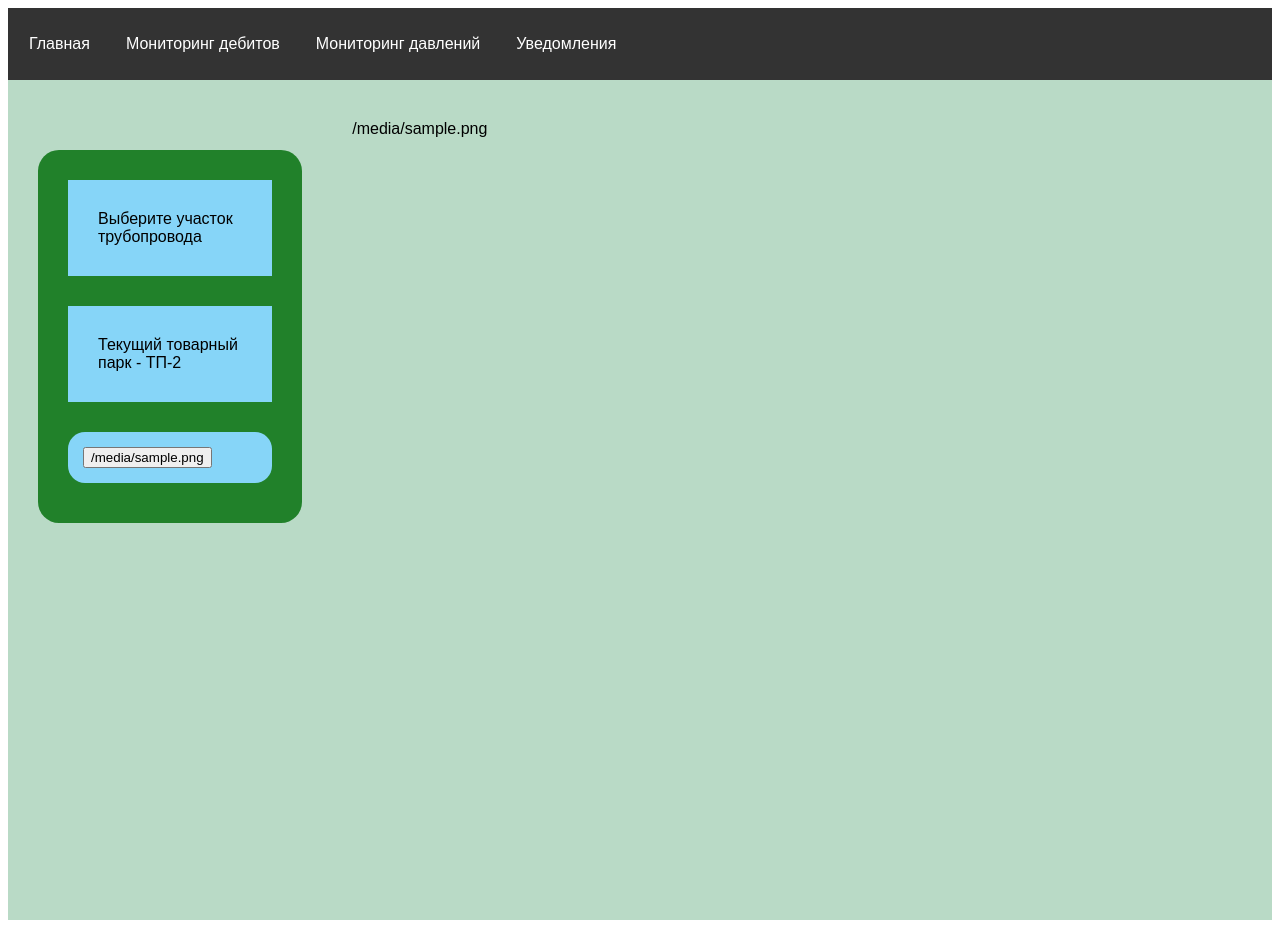
After one commit to rav1ll/well-visualisation, a Django app: template web_wells/web_interface_app/templates/web_interface_app/pressures_monitoring.html in a window 1280 px wide. The commit adds this page. Run offline with Django 4.2, Linux system fonts and the light colour scheme; the template is opened without the code that fills it: most values are stand-ins (such as "Sample title", 1, 10 or a date in 2020).

Commit message:
добавлено разделение мониторинга давлений и дебитов

```diff
--- a/web_wells/web_interface_app/templates/web_interface_app/base.html
+++ b/web_wells/web_interface_app/templates/web_interface_app/base.html
@@ -10,7 +10,7 @@
 <nav>
     <ul>
         <li><a href="{% url 'home' %}">Главная</a></li>
-        <li><a href="{% url 'monitoring' %}">Услуги</a></li>
+        <li><a href="{% url 'debits_monitoring' %}">Услуги</a></li>
     </ul>
 </nav>
 
--- a/web_wells/web_interface_app/templates/web_interface_app/monitoring.html
+++ b/web_wells/web_interface_app/templates/web_interface_app/debits_monitoring.html
@@ -13,7 +13,9 @@
     <nav>
         <ul>
             <li><a href="/">Главная</a></li>
-            <li><a href=" ">Мониторинг сети</a></li>
+
+            <li><a href=" ">Мониторинг дебитов</a></li>
+            <li><a href="/pressures_monitoring">Мониторинг давлений</a></li>
             <li><a href="/notifications">Уведомления</a></li>
 
         </ul>
@@ -29,6 +31,7 @@
 
             <label style="background-color: #86d5f8; padding: 30px">Выберите участок трубопровода </label>
             <label style="background-color: #86d5f8; padding: 30px">Текущий товарный парк - ТП-2</label>
+
 
                 {% for file_name in files %}
                     <div class="custom-button">
--- a/web_wells/web_interface_app/templates/web_interface_app/home.html
+++ b/web_wells/web_interface_app/templates/web_interface_app/home.html
@@ -52,7 +52,8 @@
 <nav>
     <ul>
         <li><a href="/">Главная</a></li>
-        <li><a href="monitoring">Мониторинг сети</a></li>
+        <li><a href="/debits_monitoring">Мониторинг дебитов</a></li>
+        <li><a href="/pressures_monitoring">Мониторинг 2</a></li>
         <li><a href="/notifications">Уведомления</a></li>
 
     </ul>
--- a/web_wells/web_interface_app/templates/web_interface_app/notifications.html
+++ b/web_wells/web_interface_app/templates/web_interface_app/notifications.html
@@ -13,7 +13,8 @@
 <nav>
     <ul>
         <li><a href="/">Главная</a></li>
-        <li><a href="/monitoring">Мониторинг сети</a></li>
+        <li><a href="/debits_monitoring">Мониторинг дебитов</a></li>
+        <li><a href="/pressures_monitoring">Мониторинг давлений</a></li>
         <li><a href=" ">Уведомления</a></li>
 
     </ul>
--- /dev/null
+++ b/web_wells/web_interface_app/templates/web_interface_app/pressures_monitoring.html
@@ -0,0 +1,137 @@
+<!DOCTYPE html>
+<html lang="en">
+
+<head>
+    <meta charset="UTF-8">
+    <meta name="viewport" content="width=device-width, initial-scale=1.0">
+
+    <title>Мониторинг сети трубопроводов</title>
+
+</head>
+
+<body>
+    <nav>
+        <ul>
+            <li><a href="/">Главная</a></li>
+            <li><a href="/debits_monitoring">Мониторинг дебитов</a></li>
+            <li><a href=" ">Мониторинг давлений</a></li>
+            <li><a href="/notifications">Уведомления</a></li>
+
+        </ul>
+    </nav>
+
+    <div class="well-visualization">
+
+    <form method="post">
+        <div class="well-visualization-settings">
+
+
+            {% csrf_token %}
+
+            <label style="background-color: #86d5f8; padding: 30px">Выберите участок трубопровода </label>
+            <label style="background-color: #86d5f8; padding: 30px">Текущий товарный парк - ТП-2</label>
+
+
+                {% for file_name in files %}
+                    <div class="custom-button">
+                        <input type="submit" id="{{ file_name }}" name="selected_file" value="{{ file_name }}" style="styles.custom-button">
+                    </div>
+                {% endfor %}
+
+
+        </div>
+    </form>
+        <div class="selected-file">
+            {% if selected_file %}
+            {{ selected_file|safe }}
+            {% endif %}
+        </div>
+    </div>
+
+
+    <style>
+
+        .custom-button{
+            display: flex;
+            flex-direction: row;
+            gap: 10px;
+            margin-bottom:10px;
+            padding: 15px;
+            border-radius: 17px;
+            background-color: #86d5f8;
+
+            cursor: pointer;
+
+        }
+        .well-visualization{
+            display: flex;
+            flex-direction: row;
+            background-color: #b9dac6;
+            min-height: 100vh;
+            gap: 20px;
+            padding-top: 40px;
+        }
+        .well-visualization-settings{
+            display: flex;
+            flex-direction: column;
+            padding: 30px;
+            margin: 30px;
+            border-radius: 21px;
+            gap: 30px;
+            background-color: #21812a;
+        }
+        .selected-file {
+            width: 1200px;
+            height: 800px;
+            margin: 0;
+            padding: 0;
+        }
+
+
+        body {
+            font-family: Arial, serif;
+            flex-direction: row;
+        }
+
+
+        head {
+            font-family: Arial, serif;
+
+            height: 80px;
+        }
+
+        nav {
+            background-color: #333;
+            color: white;
+            font-size: 1rem;
+        }
+
+        ul {
+            list-style-type: none;
+            margin: 0;
+            padding: 3px;
+            overflow: hidden;
+        }
+
+        li {
+            float: left;
+        }
+
+        li a {
+            display: block;
+            color: white;
+            margin: 2px;
+            text-align: center;
+            padding: 22px 16px;
+            text-decoration: none;
+        }
+
+        li a:hover {
+            background-color: #c24a4a;
+        }
+
+
+    </style>
+
+</body>
+</html>
--- a/web_wells/web_interface_app/urls.py
+++ b/web_wells/web_interface_app/urls.py
@@ -2,7 +2,8 @@ from django.urls import path
 from . import views
 
 urlpatterns = [
-    path('monitoring', views.monitoring, name='monitoring'),
+    path('debits_monitoring', views.debits_monitoring, name='debits_monitoring'),
+    path('pressures_monitoring', views.pressures_monitoring, name='pressures_monitoring'),
     path('', views.home, name='home'),
     path('notifications', views.notifications, name='notifications'),
 
```
Also changed, not shown: pipe_system_visualize/data_html/Полная сеть для ТП-2.html (deleted, +0 -155 lines), pipe_system_visualize/pipe_system_drawing.py (+29 -13 lines), web_wells/web_interface_app/views.py (+61 -14 lines).
